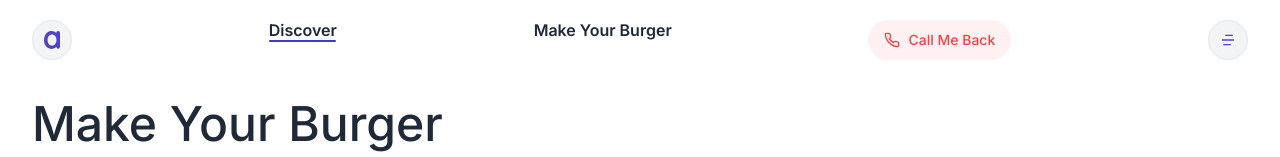
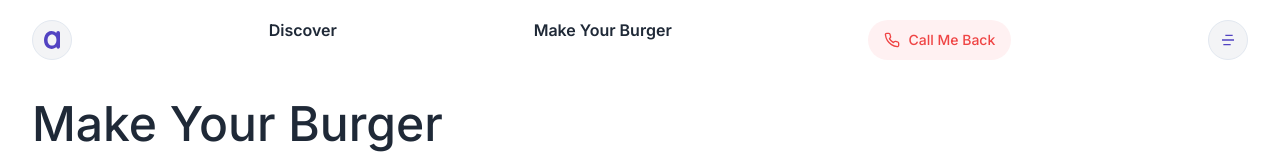
Before and after one commit to Alek30k/Make-Your-Burguer, a Next.js app: page / in a window 1280 px wide. Shown: the top 157 px of the page. Built offline with nearby package versions, Linux system fonts and the light colour scheme.

Commit message:
last commit

```diff
--- a/components/navbar.tsx
+++ b/components/navbar.tsx
@@ -15,6 +15,7 @@ import {
 } from "@/components/ui/sheet";
 import Link from "next/link";
 import { usePathname } from "next/navigation";
+import { cn } from "@/lib/utils";
 
 const Navbar = () => {
   const pathname = usePathname();
@@ -34,14 +35,20 @@ const Navbar = () => {
 
         <Link
           href="/discover"
-          className="hidden text-gray-800 sm:block text-base font-semibold font-['Open Sans'] leading-tight"
+          className={cn(
+            "hidden text-gray-800 sm:block text-base font-semibold font-['Open Sans'] leading-tight",
+            pathname === "/discover" &&
+              "border-b-4 border-indigo-500 font-medium"
+          )}
         >
           Discover
-          <div className=" w-[67px] h-0.5 relative bg-indigo-700 rounded-[99px]"></div>
         </Link>
         <Link
           href="/make"
-          className="hidden text-gray-800 sm:block text-base font-semibold font-['Open Sans'] leading-tight"
+          className={cn(
+            "hidden text-gray-800 sm:block text-base font-semibold font-['Open Sans'] leading-tight",
+            pathname === "/make" && "border-b-4 border-indigo-500 font-medium"
+          )}
         >
           Make Your Burger
           {/* <div className=" w-[67px] h-0.5 relative bg-indigo-700 rounded-[99px]"></div> */}
```
